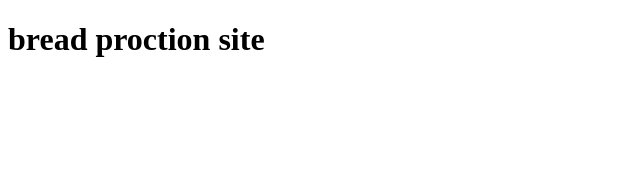
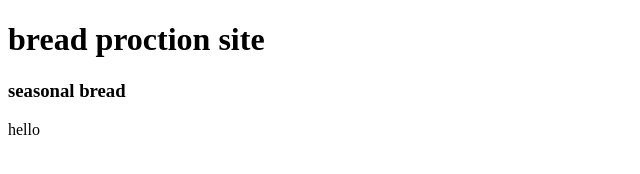
Before and after one commit to dayagit/daybread, a plain HTML site: page WebContent/index.html in a window 1280 px wide. Shown: the whole page, without its empty margins (0-640 px from the left). Drawn offline with Linux system fonts and the light colour scheme.

Commit message:
added seasonal breads

```diff
--- a/WebContent/index.html
+++ b/WebContent/index.html
@@ -6,6 +6,7 @@
 </head>
 <body>
 <h1>bread proction site</h1>
-
+<h3>seasonal bread</h3>
+ <p>hello </p>
 </body>
 </html>
```
